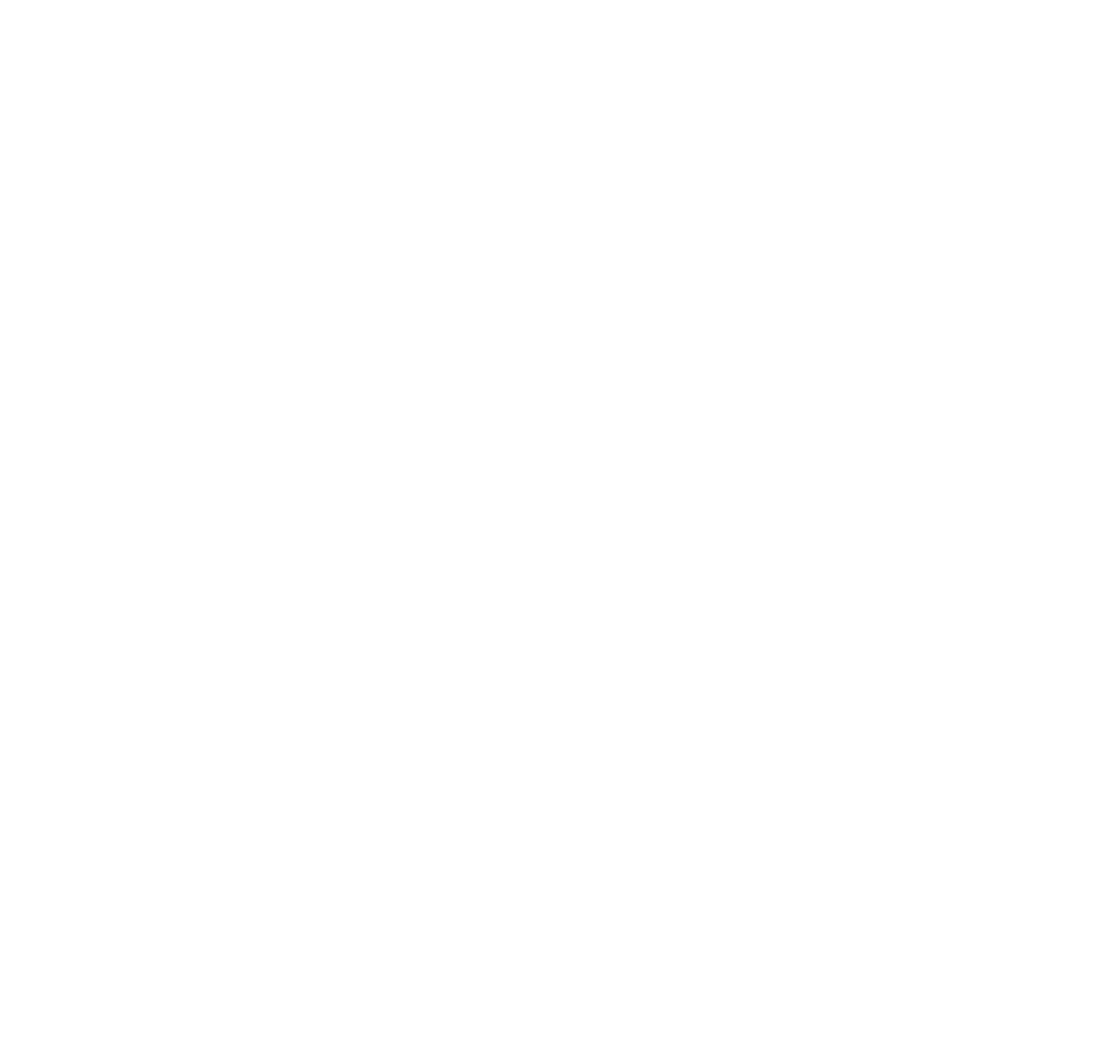
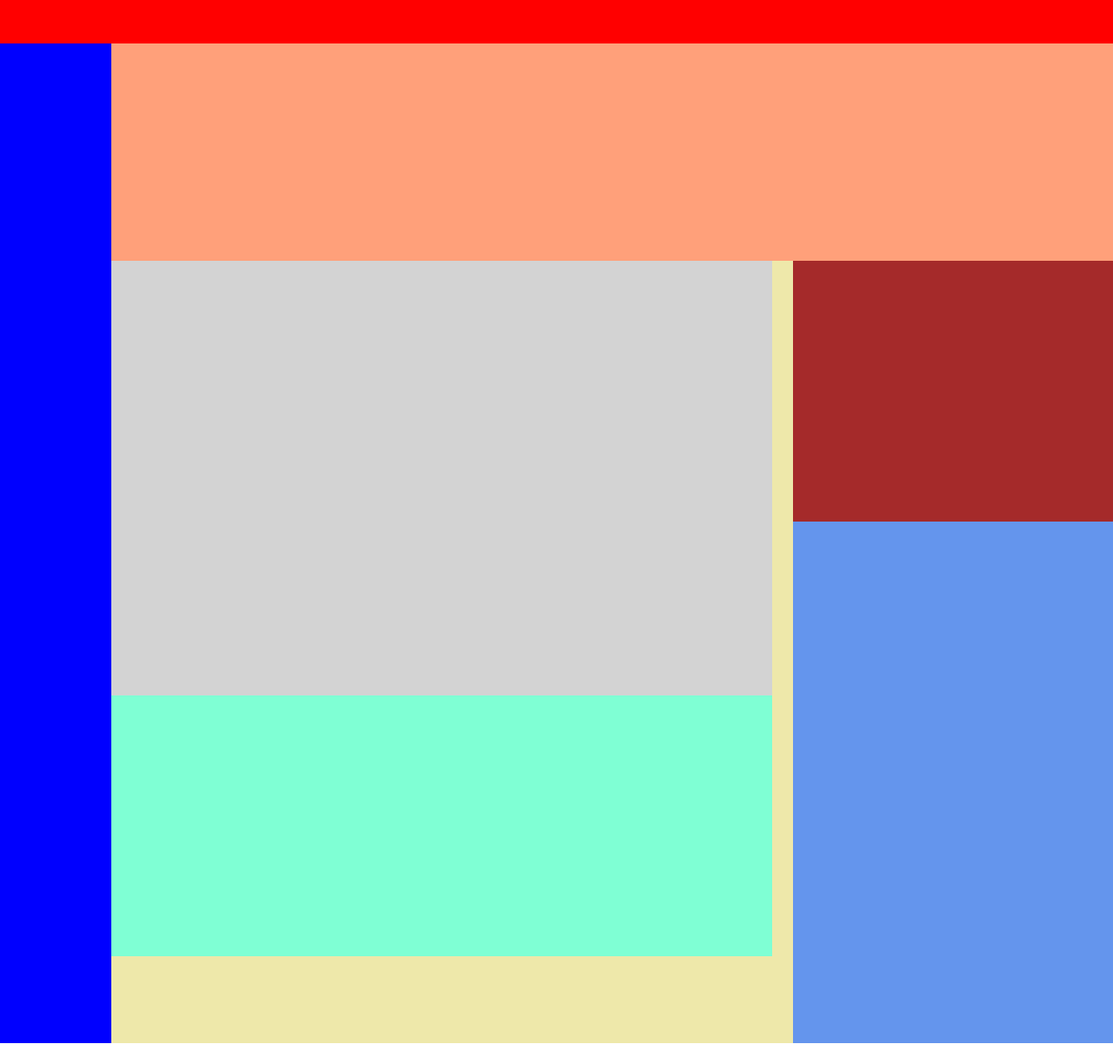
Before and after one commit to ghiottoandrea/html-css-bootstrap-dashboard, a plain HTML site: page index.html in a window 1280 px wide. Shown: the whole page at 87% size. Before the commit the page ends 800 px from the top, so only its background shows below. Drawn offline with nearby package versions, Linux system fonts and the light colour scheme.

Commit message:
add first structure

```diff
--- a/assets/css/style.css
+++ b/assets/css/style.css
@@ -1,7 +1,51 @@
 /* #region debug */
+.debug header{
+    height: 50px;
+    background-color: red;
+}
+.debug #side_main{
+    display: flex;
+}
+.debug #left{
+    width: 10%;
+    background-color: blue;
+}
+
+.debug #right{
+    width: 90%;
+    background-color: palegoldenrod;
+}
+.debug .banner{
+    height: 250px;
+    background-color: lightsalmon;
+}
+.debug .right_body{
+    height:1000px;
+    background-color: aqua;
+}
+.debug #classroom{
+    height: 500px;
+    background-color: lightgray;
+}
+.debug #faq{
+    height: 300px;
+    background-color: aquamarine;
+}
+.debug #todo{
+    height: 300px;
+    background-color: brown;
+}
+.debug #user_active{
+    height: 600px;
+    background-color: cornflowerblue;
+}
 /* #endregion debug */
 
 /* #region utilities */
+* {
+    font-family: 'Roboto', sans-serif;
+}
+
 /* #endregion utilities */
 
 /* #region header */
--- a/index.html
+++ b/index.html
@@ -11,18 +11,58 @@
         crossorigin="anonymous" referrerpolicy="no-referrer" />
     <link href="https://cdn.jsdelivr.net/npm/bootstrap@5.3.2/dist/css/bootstrap.min.css" rel="stylesheet"
         integrity="sha384-T3c6CoIi6uLrA9TneNEoa7RxnatzjcDSCmG1MXxSR1GAsXEV/Dwwykc2MPK8M2HN" crossorigin="anonymous">
+    <link rel="preconnect" href="https://fonts.googleapis.com">
+    <link rel="preconnect" href="https://fonts.gstatic.com" crossorigin>
+    <link href="https://fonts.googleapis.com/css2?family=Roboto:wght@300;400;500;700&display=swap" rel="stylesheet">
 </head>
 
 <body class="debug">
 
-<header id="side_header"></header>
-<!-- /#side_header -->
+    <header id="side_header">
+        <nav>
 
-<main id="side_main"></main>
-<!-- /#side_main -->
+        </nav>
+    </header>
+    <!-- /#side_header -->
 
-<footer id="side_footer"></footer>
-<!-- /#side_footer -->
+    <main id="side_main">
+
+        <div id="left"></div>
+        <!-- /#left -->
+
+        <div id="right">
+
+            <div class="banner"></div>
+            <!-- /.banner -->
+            <div class="row">
+
+                <div class="col-12 col-lg-8">
+
+                    <section id="classroom"></section>
+                    <!-- /#classroom -->
+
+                    <section id="faq"></section>
+                    <!-- /#faq -->
+
+                </div>
+
+                <div class="col-12 col-lg-4">
+
+                    <section id="todo"></section>
+                    <!-- /#todo -->
+
+                    <section id="user_active"></section>
+                    <!-- /#user_active -->
+
+                </div>
+            </div>
+
+        </div>
+        <!-- /#right -->
+    </main>
+    <!-- /#side_main -->
+
 </body>
 
 </html>
+<img src="" alt="">
```
Also changed, not shown: assets/img/class-avatar.jpeg (added), assets/img/class-avatar.jpg (added), assets/img/logo.svg (added), assets/img/mobile-logo.png (added), assets/img/sidebar-bg.png (added), assets/img/stats.jpeg (added).
